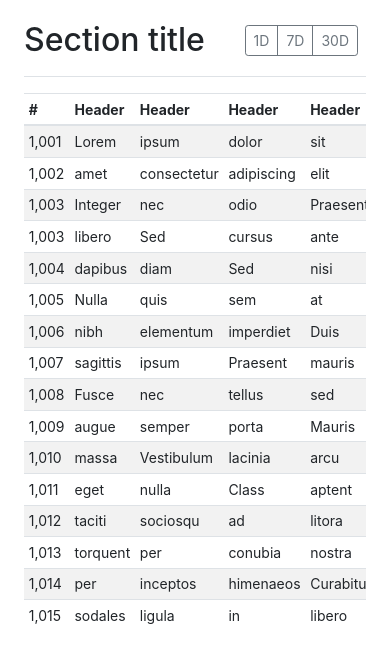
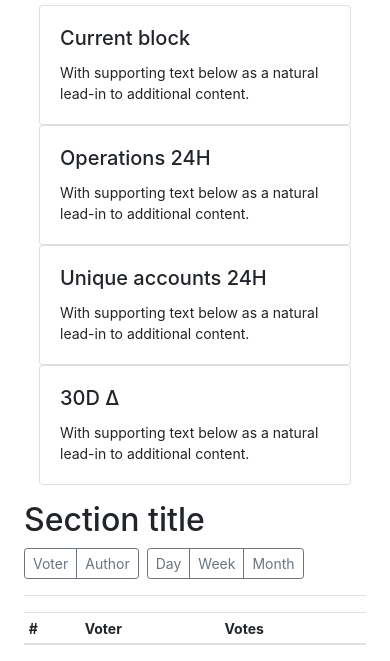
Before and after one commit to Juless89/steem-dashboard, a Django app: template front-end/templates/votes.html in a window 390 px wide. Shown: the part 490-1151 px from the top of the page. Before the commit the page ends 1114 px from the top, so only its background shows below. Run offline with Django 3.2, Linux system fonts and the light colour scheme; the template is opened without the code that fills it, so the values that code supplies are empty; some libraries are stand-ins or nearby versions.

Commit message:
Added tables javascript: votes

```diff
--- a/front-end/static/js/dashboard.js
+++ b/front-end/static/js/dashboard.js
@@ -45,6 +45,12 @@ function active_graph() {
     id = '#' + Cookies.get('period')
     $(id).addClass("active");
 
+    id = '#table_' + Cookies.get('table_period')
+    $(id).addClass("active");
+
+    id = '#' + Cookies.get('analyses')
+    $(id).addClass("active");
+
     var pathname = window.location.pathname;
     id = '#' + pathname.substr(1)
     $(id).addClass("nav-link active");
@@ -65,12 +71,38 @@ function get_graph_data(endpoint) {
     });
 };
 
+function fill_table(data) {
+    const rankingsBody = document.querySelector("#table1 > tbody");
+
+    // clear table
+    while (rankingsBody.firstChild){
+        rankingsBody.removeChild(rankingsBody.firstChild);
+    }
+
+    let array = JSON.parse(data.data);
+
+    array.forEach(row => {
+        console.log(row);
+
+        const tr = document.createElement("tr");
+
+        row.forEach((cell) => {
+            const td = document.createElement("td");
+            td.textContent = cell;
+            tr.appendChild(td);
+        });
+
+        rankingsBody.appendChild(tr);
+
+    });
+}
+
 function get_table(endpoint) {
     $.ajax({
         method: "GET",
         url: endpoint,
         success: function(data){
-            console.log(data);
+            fill_table(data[0]);
         },
         error: function(error_data){
             console.log(error_data)
@@ -83,7 +115,13 @@ function set_cookies(){
         Cookies.set('chart', 'day', { expires: 7, path: '' });
     };
     if (Cookies.get('period') === undefined) {
-        Cookies.set('period', '30D', { expires: 7, path: '' });
+        Cookies.set('period', 'ALL', { expires: 7, path: '' });
+    };
+    if (Cookies.get('table_period') === undefined) {
+        Cookies.set('table_period', 'month', { expires: 7, path: '' });
+    };
+    if (Cookies.get('analyses') === undefined) {
+        Cookies.set('analyses', 'voter', { expires: 7, path: '' });
     };
 };
 
@@ -149,5 +187,34 @@ $(document).ready(function() {
         active_graph()
     });
 
-
+    $("#table_month").click(function(){
+        Cookies.set('table_period', 'month', { expires: 7, path: '' });
+        get_table('api/table/votes/' + Cookies.get('analyses') + '/' + Cookies.get('table_period'));
+        $('.btn-sm').removeClass("active")
+        active_graph()
+    });
+    $("#table_week").click(function(){
+        Cookies.set('table_period', 'week', { expires: 7, path: '' });
+        get_table('api/table/votes/' + Cookies.get('analyses') + '/' + Cookies.get('table_period'));
+        $('.btn-sm').removeClass("active")
+        active_graph()
+    });
+    $("#table_day").click(function(){
+        Cookies.set('table_period', 'day', { expires: 7, path: '' });
+        get_table('api/table/votes/' + Cookies.get('analyses') + '/' + Cookies.get('table_period'));
+        $('.btn-sm').removeClass("active")
+        active_graph()
+    });
+    $("#author").click(function(){
+        Cookies.set('analyses', 'author', { expires: 7, path: '' });
+        get_table('api/table/votes/' + Cookies.get('analyses') + '/' + Cookies.get('table_period'));
+        $('.btn-sm').removeClass("active")
+        active_graph()
+    });
+    $("#voter").click(function(){
+        Cookies.set('analyses', 'voter', { expires: 7, path: '' });
+        get_table('api/table/votes/' + Cookies.get('analyses') + '/' + Cookies.get('table_period'));
+        $('.btn-sm').removeClass("active")
+        active_graph()
+    });
 });
--- a/front-end/templates/claim_rewards.html
+++ b/front-end/templates/claim_rewards.html
@@ -9,7 +9,6 @@
         var endpoint = '/api/claim_rewards/' + Cookies.get('chart') + '/' + Cookies.get('period');
 
         get_graph_data(endpoint);
-        get_table('api/table/votes/author/day')
     });
 </script>
 {% endblock stats %}
--- a/front-end/templates/index.html
+++ b/front-end/templates/index.html
@@ -7,12 +7,12 @@
 <link rel="stylesheet" href="{% static 'css/dashboard.css' %}">
 
 <nav class="navbar navbar-dark fixed-top bg-dark flex-md-nowrap p-0 shadow">
-  <a class="navbar-brand col-sm-3 col-md-2 mr-0" href="#">SteemChain</a>
+  <a class="navbar-brand col-sm-3 col-md-1 mr-0" href="#">SteemChain</a>
 </nav>
 
 <div class="container-fluid">
   <div class="row">
-    <nav class="col-md-2 d-none d-md-block bg-light sidebar">
+    <nav class="col-md-1 d-none d-md-block bg-light sidebar">
       <div class="sidebar-sticky">
         <ul class="nav flex-column">
           <li class="nav-item">
@@ -72,7 +72,7 @@
       </div>
     </nav>
 
-    <main role="main" class="col-md-9 ml-sm-auto col-lg-10 px-4">
+    <main role="main" class="col-md-10 ml-sm-auto col-lg-11 px-4">
       <div class="d-flex justify-content-between flex-wrap flex-md-nowrap align-items-center pt-3 pb-2 mb-3 border-bottom">
         <h1 class="h2">Dashboard</h1>
         <div class="btn-toolbar mb-2 mb-md-0">
@@ -100,23 +100,63 @@
 
       <script>
         $(document).ready(function(){
+          set_cookies();
           active_graph();
-          const rankingsBody = document.querySelector("#table1 > tbody");
-          console.log(rankingsBody)
         });
       </script>
 
       {% block stats %}
       {% endblock stats %}
 
+      <div class="container">
+          <div class="row justify-content-center">
+              <div class="col-sm-3">
+                <div class="card">
+                  <div class="card-body">
+                    <h5 class="card-title">Current block</h5>
+                    <p class="card-text">With supporting text below as a natural lead-in to additional content.</p>
+                  </div>
+                </div>
+              </div>
+              <div class="col-sm-3">
+                <div class="card">
+                  <div class="card-body">
+                    <h5 class="card-title">Operations 24H</h5>
+                    <p class="card-text">With supporting text below as a natural lead-in to additional content.</p>
+                  </div>
+                </div>
+              </div>
+              <div class="col-sm-3">
+                  <div class="card">
+                    <div class="card-body">
+                      <h5 class="card-title">Unique accounts 24H</h5>
+                      <p class="card-text">With supporting text below as a natural lead-in to additional content.</p>
+                    </div>
+                  </div>
+                </div>
+                <div class="col-sm-3">
+                  <div class="card">
+                    <div class="card-body">
+                      <h5 class="card-title">30D Δ</h5>
+                      <p class="card-text">With supporting text below as a natural lead-in to additional content.</p>
+                    </div>
+                  </div>
+                </div>
+            </div>
+      </div>
+
 
     <div class="d-flex justify-content-between flex-wrap flex-md-nowrap align-items-center pt-3 pb-2 mb-3 border-bottom">
       <h2>Section title</h2>
       <div class="btn-toolbar mb-2 mb-md-0">
+          <div class="btn-group mr-2">
+              <button id="voter" type="button" class="btn btn-sm btn-outline-secondary">Voter</button>
+              <button id="author" type="button" class="btn btn-sm btn-outline-secondary">Author</button>
+            </div>
         <div class="btn-group mr-2">
-          <button id="1H" type="button" class="btn btn-sm btn-outline-secondary">1D</button>
-          <button id="12H" type="button" class="btn btn-sm btn-outline-secondary">7D</button>
-          <button id="24H" type="button" class="btn btn-sm btn-outline-secondary">30D</button>
+          <button id="table_day" type="button" class="btn btn-sm btn-outline-secondary">Day</button>
+          <button id="table_week" type="button" class="btn btn-sm btn-outline-secondary">Week</button>
+          <button id="table_month" type="button" class="btn btn-sm btn-outline-secondary">Month</button>
         </div>
       </div>
     </div>
@@ -125,125 +165,11 @@
           <thead>
             <tr>
               <th>#</th>
-              <th>Header</th>
-              <th>Header</th>
-              <th>Header</th>
-              <th>Header</th>
+              <th>Voter</th>
+              <th>Votes</th>
             </tr>
           </thead>
           <tbody>
-            <tr>
-              <td>1,001</td>
-              <td>Lorem</td>
-              <td>ipsum</td>
-              <td>dolor</td>
-              <td>sit</td>
-            </tr>
-            <tr>
-              <td>1,002</td>
-              <td>amet</td>
-              <td>consectetur</td>
-              <td>adipiscing</td>
-              <td>elit</td>
-            </tr>
-            <tr>
-              <td>1,003</td>
-              <td>Integer</td>
-              <td>nec</td>
-              <td>odio</td>
-              <td>Praesent</td>
-            </tr>
-            <tr>
-              <td>1,003</td>
-              <td>libero</td>
-              <td>Sed</td>
-              <td>cursus</td>
-              <td>ante</td>
-            </tr>
-            <tr>
-              <td>1,004</td>
-              <td>dapibus</td>
-              <td>diam</td>
-              <td>Sed</td>
-              <td>nisi</td>
-            </tr>
-            <tr>
-              <td>1,005</td>
-              <td>Nulla</td>
-              <td>quis</td>
-              <td>sem</td>
-              <td>at</td>
-            </tr>
-            <tr>
-              <td>1,006</td>
-              <td>nibh</td>
-              <td>elementum</td>
-              <td>imperdiet</td>
-              <td>Duis</td>
-            </tr>
-            <tr>
-              <td>1,007</td>
-              <td>sagittis</td>
-              <td>ipsum</td>
-              <td>Praesent</td>
-              <td>mauris</td>
-            </tr>
-            <tr>
-              <td>1,008</td>
-              <td>Fusce</td>
-              <td>nec</td>
-              <td>tellus</td>
-              <td>sed</td>
-            </tr>
-            <tr>
-              <td>1,009</td>
-              <td>augue</td>
-              <td>semper</td>
-              <td>porta</td>
-              <td>Mauris</td>
-            </tr>
-            <tr>
-              <td>1,010</td>
-              <td>massa</td>
-              <td>Vestibulum</td>
-              <td>lacinia</td>
-              <td>arcu</td>
-            </tr>
-            <tr>
-              <td>1,011</td>
-              <td>eget</td>
-              <td>nulla</td>
-              <td>Class</td>
-              <td>aptent</td>
-            </tr>
-            <tr>
-              <td>1,012</td>
-              <td>taciti</td>
-              <td>sociosqu</td>
-              <td>ad</td>
-              <td>litora</td>
-            </tr>
-            <tr>
-              <td>1,013</td>
-              <td>torquent</td>
-              <td>per</td>
-              <td>conubia</td>
-              <td>nostra</td>
-            </tr>
-            <tr>
-              <td>1,014</td>
-              <td>per</td>
-              <td>inceptos</td>
-              <td>himenaeos</td>
-              <td>Curabitur</td>
-            </tr>
-            <tr>
-              <td>1,015</td>
-              <td>sodales</td>
-              <td>ligula</td>
-              <td>in</td>
-              <td>libero</td>
-            </tr>
           </tbody>
         </table>
       </div>
--- a/front-end/templates/transfers.html
+++ b/front-end/templates/transfers.html
@@ -9,7 +9,6 @@
         var endpoint = '/api/transfers/' + Cookies.get('chart') + '/' + Cookies.get('period');
 
         get_graph_data(endpoint);
-        get_table('api/table/votes/author/day')
     });
 </script>
 {% endblock stats %}
--- a/front-end/templates/votes.html
+++ b/front-end/templates/votes.html
@@ -9,7 +9,9 @@
         var endpoint = '/api/votes/' + Cookies.get('chart') + '/' + Cookies.get('period');
 
         get_graph_data(endpoint);
-        get_table('api/table/votes/author/day')
+
+        var table = 'api/table/votes/' + Cookies.get('analyses') + '/' + Cookies.get('table_period');
+        get_table(table);
     });
 </script>
 {% endblock stats %}
```
Also changed, not shown: front-end/dashboard/settings.py (deleted, +0 -140 lines).
